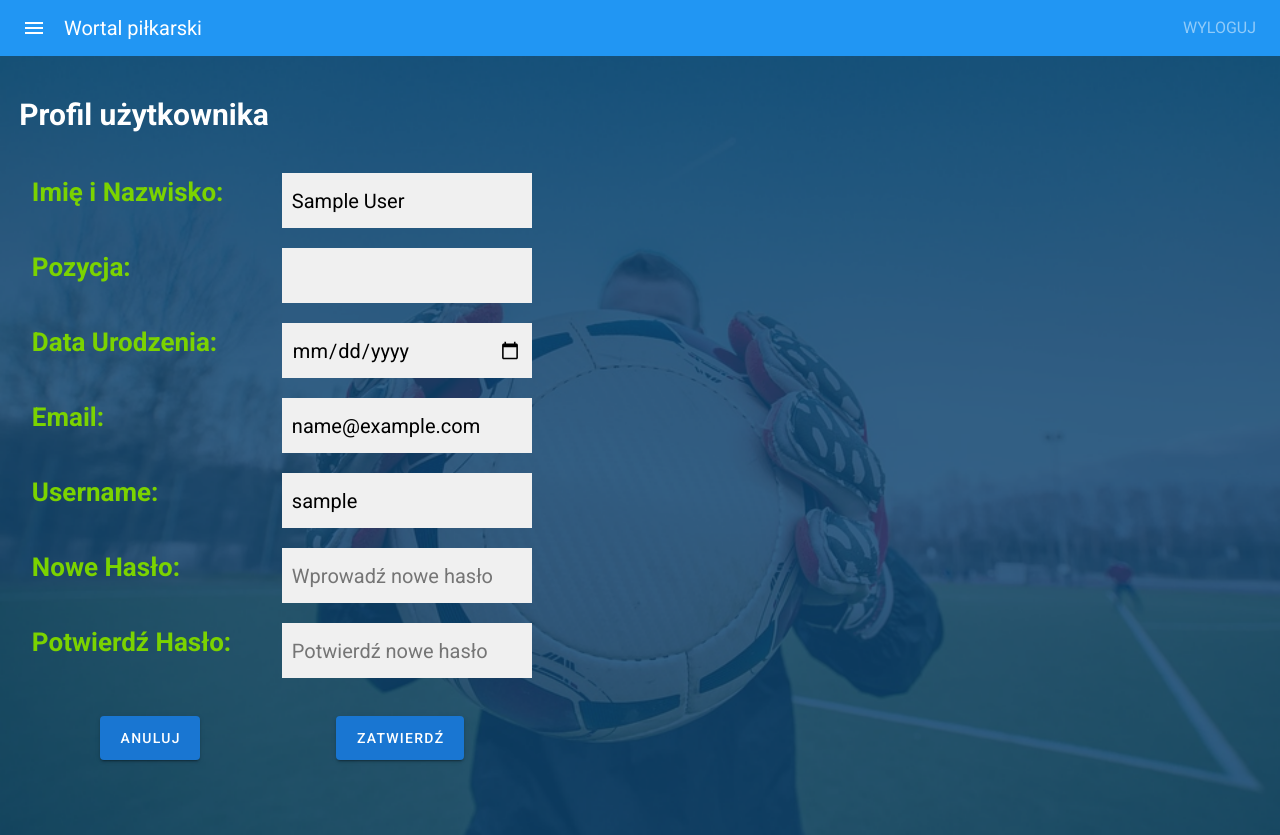
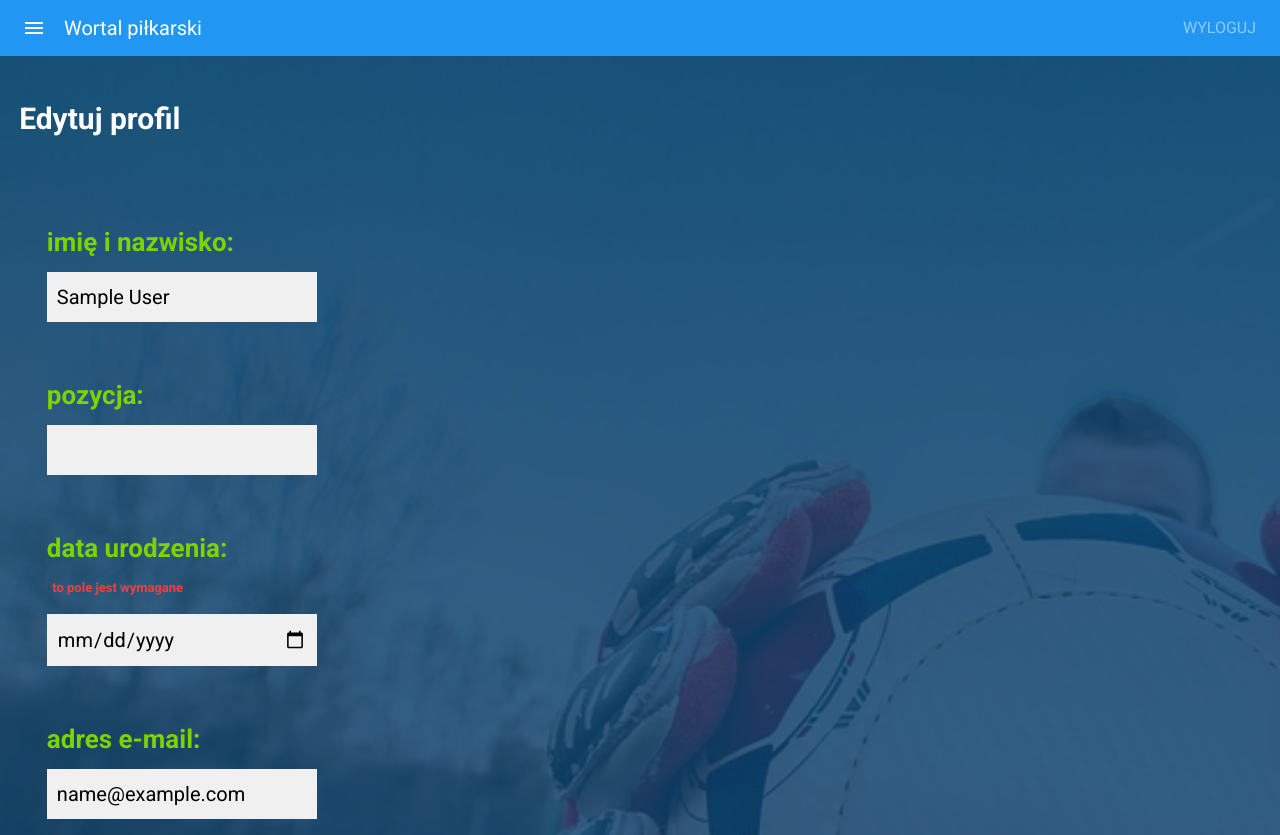
Before and after one commit to lukaszmichalik/Wortal, a Vue app in the folder client/: page /editProfile in a window 1280 px wide. Shown: the top 835 px of the page. Built offline with nearby package versions, Linux system fonts and the light colour scheme; sample sign-in values are in the browser's storage.

Commit message:
EditProfile

```diff
--- a/client/src/styles/style_edit_profile.css
+++ b/client/src/styles/style_edit_profile.css
@@ -1,12 +1,6 @@
-#edit_profile_background {
+#edit_profile_app {
     background-image: url('../assets/dark_blue_5.png');
     background-size: cover;
-    height: 100vh;
-    width: 100vw;
-  }
-
-  #edit_profile_space {
-    height: 20px;
 }
 
 #edit_profile_div {
@@ -18,72 +12,82 @@
     margin-top: 40px;
 }
 
-  #edit_profile_row {
+#edit_profile_col {
     margin-left: 2%;
     margin-top: 10px;
-    width: 300px;
-  }
-
-  #edit_profile_dob {
-    margin-left: 2%;
-    margin-top: 10px;
-    width: 300px;
+    margin-bottom: 30px;
+    max-width: 300px;
+    word-break: break-all;
 }
 
 #edit_profile_label {
     color: #7BD300;
     font-size: 26px;
     font-weight: bold;
-    margin-bottom: 30px;
+    margin-bottom: 10px;
     margin-right: 16px;
 }
 
-  .edit_profile_data {
-    color: rgb(206, 57, 57);
-    font-size: 29px;
-    font-weight: 300;
-    margin-top: -3px;
-    margin-right: -6px;
-    width: 100px;
+
+#edit_profile_password {
+    margin-bottom: 10px;
 }
 
 #edit_profile_buttons_div {
-    margin-top: 110px;
+    margin-top: 100px;
 }
 
 #edit_profile_button_cancel {
-    background-color: crimson !important;
     text-decoration: none;
+    margin-bottom: 100px;
+}
+
+.edit_profile_input_required {
+    color: rgb(248, 61, 61);
+    font-size: 13px;
+    font-weight: 700;
+    text-align: left;
+    margin-left: 2%;
+    margin-bottom: 10px;
+    margin-top: 2px;
+}
+
+#edit_profile_error {
+    margin-top: 50px;
+    margin-bottom: -60px;
 }
 
 @media screen and (max-width: 1200px) {
-    #edit_profile_background {
+    #edit_profile_app {
         background-image: url('../assets/mobile_tablet_dark_blue_5.png');
     }
 }
 
 @media screen and (max-width: 500px) {
-    #edit_profile_background {
+    #edit_profile_app {
         background-image: url('../assets/mobile_dark_blue_5.png');
     }
     #edit_profile_caption {
-      margin-bottom: 80px;
+        margin-bottom: 50px;
         margin-top: 10px;
     }
     #edit_profile_row {
-      margin-top: 10px;
-      max-width: 250px;
+        margin-bottom: 10px;
+        max-width: 300px;
         margin-left: 6px;
-      word-break: break-all;
     }
     #edit_profile_label {
         font-size: 23px;
         font-weight: 410;
         margin-bottom: 10px;
+        margin-top: 20px;
     }
     .edit_profile_data {
         font-size: 26px;
         margin-left: 0px;
         font-weight: 300;
     }
+    .edit_profile_input_required {
+        margin-bottom: -40px;
     }
+}
--- a/client/src/styles/style_global.css
+++ b/client/src/styles/style_global.css
@@ -55,7 +55,7 @@
   margin-bottom: 20px;
 }
 
-.global_login_or_register_data_input {
+.global_data_input {
   font-size: 20px;
   outline-color: rgb(21, 52, 80);
   background-color: rgb(240, 240, 240);
@@ -153,7 +153,7 @@
 }
 
 @media screen and (max-width: 300px) {
-  .global_login_or_register_data_input {
+  .global_data_input {
     width: 240px;
   }
 }
--- a/client/src/styles/style_home.css
+++ b/client/src/styles/style_home.css
@@ -3,6 +3,11 @@
     background-size: cover;
     height: 100vh;
     width: 100vw;
+}
+
+#home_app {
+    background-image: url('../assets/dark_blue_7.png');
+    background-size: cover;
 }
 
 #home_app_logo {
@@ -40,6 +45,7 @@
 
 #home_button_register {
     text-decoration: none;
+    margin-bottom: 50px;
 }
 
 @media screen and (max-width: 1200px) {
--- a/client/src/styles/style_user_edit.css
+++ /dev/null
@@ -1,102 +0,0 @@
-#user_edit_app {
-    background-image: url('../assets/dark_blue_5.png');
-    background-size: cover;
-}
-
-#user_edit_caption {
-    margin-bottom: 30px;
-}
-
-.user_edit_row {
-    margin-left: 2%;
-    margin-top: 10px;
-    max-width: 500px;
-    word-break: break-all;
-}
-
-#user_edit_row_button {
-    margin-left: 2%;
-    margin-top: 30px;
-    max-width: 500px;
-}
-
-.user_edit_label {
-    color: #7BD300;
-    font-size: 26px;
-    font-weight: bold;
-    margin-top: 20px;
-}
-
-#user_edit_label_password {
-    color: #7BD300;
-    font-size: 26px;
-    font-weight: bold;
-    margin-right: 16px;
-}
-
-.user_edit_data {
-    color: rgb(255, 255, 255);
-    font-size: 29px;
-    margin-top: -3px;
-    margin-right: 0px;
-}
-
-.user_edit_input {
-    font-size: 20px;
-    outline-color: rgb(21, 52, 80);
-    background-color: rgb(240, 240, 240);
-    padding: 10px;
-    width: 250px;
-    margin-top: 20px;
-}
-
-.user_edit_div {
-    margin-top: 20px;
-    margin-left: 0.5%;
-}
-
-.user_edit_caption {
-    color: rgb(255, 255, 255);
-    font-size: 30px;
-    margin-top: 16px;
-    margin-left: 1%;
-    font-weight: bold;
-}
-
-@media screen and (max-width: 1200px) {
-    #user_edit_app {
-        background-image: url('../assets/mobile_tablet_dark_blue_5.png');
-    }
-}
-
-@media screen and (max-width: 500px) {
-    #user_edit_app {
-        background-image: url('../assets/mobile_dark_blue_5.png');
-    }
-    #user_edit_div {
-        margin-bottom: 60px;
-    }
-    #user_edit_caption {
-        margin-bottom: 80px;
-    }
-    #user_edit_row {
-        margin-top: 10px;
-        max-width: 250px;
-        margin-left: 6px;
-        word-break: break-all;
-    }
-    #user_edit_label {
-        font-size: 23px;
-        font-weight: 410;
-        margin-bottom: 10px;
-    }
-    #user_edit_label_password {
-        font-size: 23px;
-        font-weight: 410;
-        margin-right: 16px;
-    }
-    .user_edit_data {
-        font-size: 26px;
-        margin-left: 0px;
-    }
-}
--- a/client/src/views/EditProfile.vue
+++ b/client/src/views/EditProfile.vue
@@ -1,32 +1,28 @@
 <template>
-  <v-app id="user_edit_app">
-    <div id="user_edit_div" class="user_edit_div">
-      <form name="editForm" @submit.prevent="handleEdit">
-        <v-row flex>
-          <v-col>
-            <p class="user_edit_caption">
-              Profil użytkownika
+  <v-app id="edit_profile_app">
+    <div id="edit_profile_div" class="global_div">
+      <p id="edit_profile_caption" class="global_caption">Edytuj profil</p>
+
+      <v-col id="edit_profile_col">
+        <p id="edit_profile_label">imię i nazwisko:</p>
+
+        <p class="edit_profile_input_required" v-if="!$v.user.name.required">
+          to pole jest wymagane
         </p>
 
-            <v-row class="user_edit_row" justify="space-between">
-              <p class="user_edit_label">Imię i Nazwisko:</p>
         <input
-                required
-                class="user_edit_input"
-                v-validate="'required|min:3|max:40'"
+          id="edit_profile_name"
+          class="global_data_input"
           type="text"
-                name="name"
           v-model="user.name"
         />
-            </v-row>
+      </v-col>
 
-            <v-row  class="user_edit_row" justify="space-between">
-              <p class="user_edit_label">Pozycja:</p>
+      <v-col id="edit_profile_col">
+        <p id="edit_profile_label">pozycja:</p>
         <select
-                required
           v-model="user.position"
-
-                class="user_edit_input"
+          class="global_data_input"
           name="position"
         >
           <option value="napastnik">napastnik</option>
@@ -34,97 +30,135 @@
           <option value="bramkarz">bramkarz</option>
           <option value="pomocnik">pomocnik</option>
         </select>
-            </v-row>
+      </v-col>
 
-            <v-row class="user_edit_row" justify="space-between">
-              <p class="user_edit_label">Data Urodzenia:</p>
+      <v-col id="edit_profile_col">
+        <p id="edit_profile_label">data urodzenia:</p>
+
+        <p class="edit_profile_input_required" v-if="!$v.user.dob.required">
+          to pole jest wymagane
+        </p>
 
         <input
-                required
-                class="user_edit_input"
+          id="edit_profile_dob"
+          class="global_data_input"
           type="date"
           v-model="user.dob"
-                v-validate="'required'"
-                name="dob"
         />
-            </v-row>
+      </v-col>
 
-            <v-row class="user_edit_row" justify="space-between">
-              <p class="user_edit_label">Email:</p>
+      <v-col id="edit_profile_col">
+        <p id="edit_profile_label">adres e-mail:</p>
+
+        <p class="edit_profile_input_required" v-if="!$v.user.email.required">
+          to pole jest wymagane
+        </p>
+        <p class="edit_profile_input_required" v-if="!$v.user.email.email">
+          adres e-mail jest niepoprawny
+        </p>
 
         <input
-                class="user_edit_input"
+          id="edit_profile_email"
+          class="global_data_input"
           type="email"
           v-model="user.email"
-                v-validate="'required|email|max:30'"
-                name="email"
         />
-            </v-row>
+      </v-col>
 
-            <v-row class="user_edit_row" justify="space-between">
-              <p class="user_edit_label">Username:</p>
+      <v-col id="edit_profile_col">
+        <p id="edit_profile_label">login:</p>
+
+        <p
+          class="edit_profile_input_required"
+          v-if="!$v.user.username.required"
+        >
+          to pole jest wymagane
+        </p>
 
         <input
-                class="user_edit_input"
+          id="edit_profile_login"
+          class="global_data_input"
           type="text"
           v-model="user.username"
-                v-validate="'required|min:3|max:20'"
-                name="username"
         />
-            </v-row>
+      </v-col>
 
-            <v-row class="user_edit_row" justify="space-between">
-              <p class="user_edit_label">Nowe Hasło:</p>
+      <v-col id="edit_profile_col">
+        <p id="edit_profile_label">hasło:</p>
+
+        <p
+          class="edit_profile_input_required"
+          v-if="!$v.user.password.minLength"
+        >
+          hasło musi zawierać minimum 6 znaków
+        </p>
 
         <input
-                class="user_edit_input"
+          id="edit_profile_password"
+          class="global_data_input"
           type="password"
-                placeholder="Wprowadź nowe hasło"
+          placeholder="podaj nowe hasło"
           v-model="user.password"
-                v-validate="'min:6|max:30'"
-                name="password"
         />
-            </v-row>
+        <br />
+        <input
+          id="edit_profile_password"
+          class="global_data_input"
+          type="password"
+          placeholder="powtórz nowe hasło"
+          v-model="confirmPassword"
+        />
+      </v-col>
 
-            <v-row class="user_edit_row" justify="space-between">
-              <p class="user_edit_label">Potwierdź Hasło:</p>
+      <div
+        id="edit_profile_error"
+        class="global_error"
+        v-if="editFailed == 'input error'"
+      >
+        EDYCJA DANYCH NIE POWIODŁA SIĘ. WYPEŁNIJ POPRAWNIE WSZYSTKIE POLA
+        FORMULARZA.
+      </div>
+      <div
+        id="edit_profile_error"
+        class="global_error"
+        v-if="editFailed == 'different passwords'"
+      >
+        EDYCJA DANYCH NIE POWIODŁA SIĘ. PODANE HASŁA SIĘ RÓŻNIĄ.
+      </div>
 
-              <input
-                class="user_edit_input"
-                type="password"
-                placeholder="Potwierdź nowe hasło"
-                v-validate="'min:6|max:30'"
-                v-model="confirmPassword"
-                name="confirmPassword"
-              />
-            </v-row>
-
-            <v-row class="user_edit_row" justify="center">
-              <div v-if="message" class="alert-danger">
-                {{ message }}
+      <div id="edit_profile_buttons_div" class="global_div_centerize">
+        <v-btn
+          id="edit_profile_button_edit"
+          class="global_v_btn"
+          @click="handleEdit"
+          >EDYTUJ</v-btn
+        >
+        <br />
+        <v-btn
+          id="edit_profile_button_cancel"
+          class="global_v_btn"
+          to="/userProfile"
+          >ANULUJ</v-btn
+        >
       </div>
-            </v-row>
-
-            <v-row id="user_edit_row_button" justify="space-around">
-
-                <v-btn color="primary" class="mt-5" large dark @click="cancel"> Anuluj </v-btn>
-
-                <v-btn color="primary" class="mt-5" large dark type="submit">
-                  Zatwierdź
-                </v-btn>
-
-            </v-row>
-          </v-col>
-        </v-row>
-      </form>
     </div>
   </v-app>
 </template>
+
+
+
+
 
 <script>
 import UserService from '../services/user.service';
 import AuthService from '../services/auth.service';
 import User from '../models/user';
+import Vue from 'vue';
+import Vuelidate from 'vuelidate';
+import { required, email, minLength } from 'vuelidate/lib/validators';
+
+Vue.use(Vuelidate);
+
 export default {
   name: 'EditProfile',
   data() {
@@ -135,6 +169,7 @@ export default {
       successful: false,
       message: '',
       userValue: JSON.parse(localStorage.getItem('user')) || '',
+      editFailed: '',
     };
   },
   computed: {
@@ -142,22 +177,48 @@ export default {
       return this.userValue;
     },
   },
+  validations: {
+    user: {
+      name: {
+        required,
+      },
+      dob: {
+        required,
+      },
+      email: {
+        required,
+        email,
+      },
+      username: {
+        required,
+      },
+      password: {
+        minLength: minLength(6),
+      },
+    },
+  },
   methods: {
     cancel() {
       this.$router.push('/userProfile');
     },
     handleEdit() {
+      this.$v.$touch();
+      if (this.$v.$pendind || this.$v.$error) {
+        this.editFailed = 'input error';
+      } else {
         if (this.user.password == this.confirmPassword) {
           console.log('it went to api');
           this.user.id = this.currentUser.id;
           UserService.editUser(this.user);
 
-        if (this.user.username != this.currentUser.username) {
+          /*if (this.user.username != this.currentUser.username) {
+            this.$router.push('/login');
             this.$store.dispatch('auth/logout');
-          this.$router.push('/login');
+          }*/
+          this.$router.push('/userProfile');
+        } else {
+          this.editFailed = 'different passwords';
         }
-      } else {
-        this.message = 'Nie pasujące hasła';
       }
     },
   },
@@ -175,6 +236,11 @@ export default {
 };
 </script>
 
+
+
+
+
 <style>
-@import '../styles/style_user_edit.css';
+@import '../styles/style_edit_profile.css';
+@import '../styles/style_global.css';
 </style>
--- a/client/src/views/Home.vue
+++ b/client/src/views/Home.vue
@@ -1,5 +1,6 @@
 <template>
-  <div id="home_div_background">
+  <!--<div id="home_div_background">!-->
+    <v-app id="home_app">
     <div id="home_div" class="global_div">
       <img
         id="home_app_logo"
@@ -28,7 +29,8 @@
         >ZAREJESTRUJ SIĘ</v-btn
       >
     </div>
-  </div>
+  <!--</div>!-->
+    </v-app>
 </template>
 
 
--- a/client/src/views/Login.vue
+++ b/client/src/views/Login.vue
@@ -10,7 +10,7 @@
       <form @submit.prevent="handleLogin">
         <input
           id="login_username"
-          class="global_login_or_register_data_input"
+          class="global_data_input"
           type="text"
           placeholder="login"
           v-model="user.username"
@@ -18,7 +18,7 @@
         <br />
         <input
           id="login_password"
-          class="global_login_or_register_data_input"
+          class="global_data_input"
           type="password"
           placeholder="hasło"
           v-model="user.password"
```
Also changed, not shown: client/src/styles/style_user_profile.css (+9 -10 lines), client/src/views/Register.vue (+12 -9 lines), client/src/views/UserProfile.vue (+5 -3 lines). Lines whose indentation alone changed are shown as unchanged.
